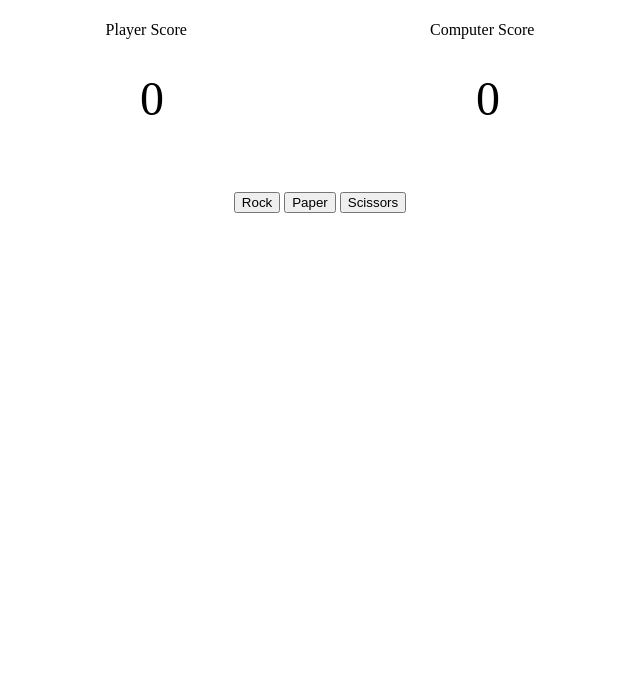
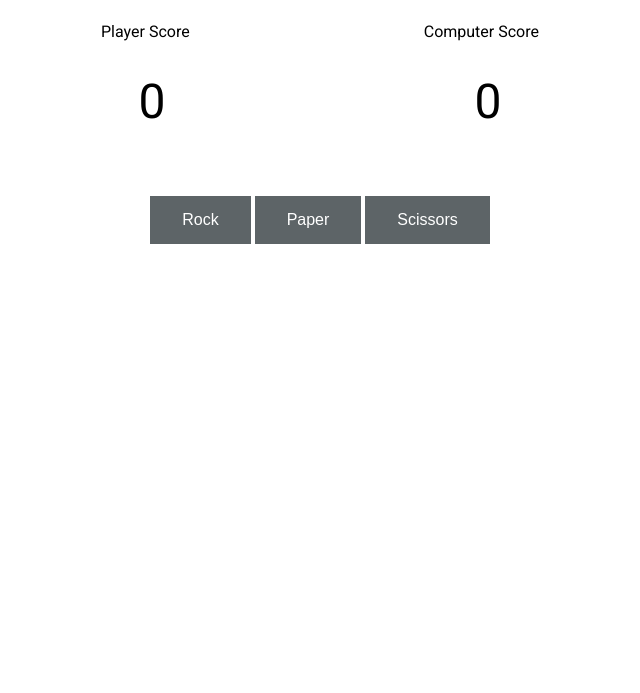
Before and after one commit to wnnow/odin-rock-paper-scissors, a plain HTML site: page index.html in a window 1280 px wide. Shown: the part 107-800 px from the top of the page, without its empty margins (320-960 px from the left). Drawn offline with Linux system fonts and the light colour scheme.

Commit message:
Style button & font

```diff
--- a/index.html
+++ b/index.html
@@ -4,6 +4,12 @@
     <meta charset="UTF-8" />
     <meta name="viewport" content="width=device-width, initial-scale=1.0" />
     <title>Odin Rock Paper Scissors</title>
+    <link rel="preconnect" href="https://fonts.googleapis.com" />
+    <link rel="preconnect" href="https://fonts.gstatic.com" crossorigin />
+    <link
+      href="https://fonts.googleapis.com/css2?family=Roboto:ital,wght@0,100;0,300;0,400;0,500;0,700;0,900;1,100;1,300;1,400;1,500;1,700;1,900&display=swap"
+      rel="stylesheet"
+    />
     <link rel="stylesheet" href="./style.css" />
     <script src="./script.js" defer></script>
   </head>
--- a/style.css
+++ b/style.css
@@ -11,6 +11,7 @@ html {
 body {
   padding: 0;
   margin: 0;
+  font-family: "Roboto", sans-serif;
 }
 
 .container {
@@ -38,3 +39,19 @@ body {
   height: 50px;
   padding: 16px;
 }
+
+button {
+  margin: 0;
+  background-color: #5d6467;
+  border: none;
+  color: white;
+  padding: 15px 32px;
+  text-align: center;
+  font-size: 16px;
+  cursor: pointer;
+}
+
+button:hover {
+  background: #e2e2e2;
+  color: #5d6467;
+}
```
